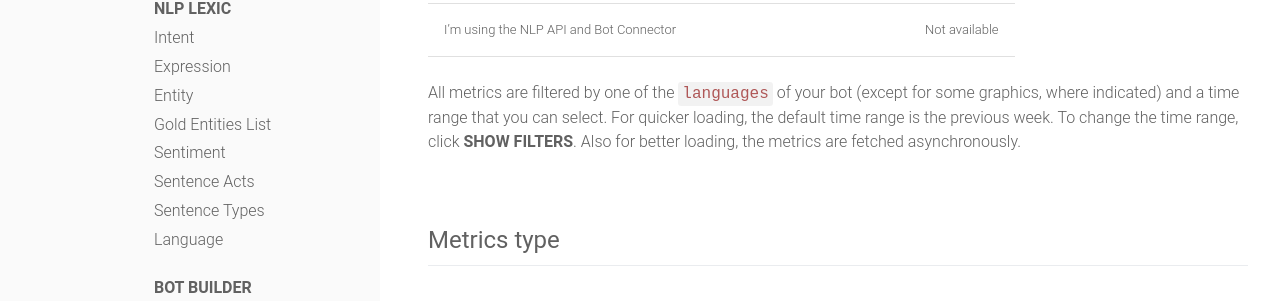
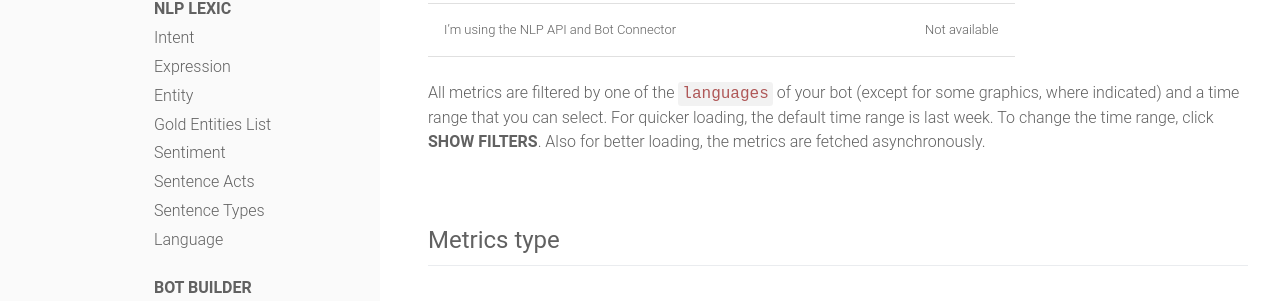
Before and after one commit to SAP-archive/docs, a Jekyll site: the page built from concepts/monitor/usage_metrics.md, in a window 1280 px wide and 900 px high, scrolled down 357 px. Shown: the part 177-478 px from the top of the window. Built offline with Jekyll 4.4.1, drawn with Linux system fonts in a browser that asks for light colours; nearby versions of some CDN libraries; comment, search, counter and statistics services are not loaded.

Commit message:
Update usage_metrics.md

```diff
--- a/concepts/monitor/usage_metrics.md
+++ b/concepts/monitor/usage_metrics.md
@@ -17,7 +17,7 @@ All metrics are extracted from the conversations that users have with your bot t
 | I'm using the NLP API and Bot Connector | Not available |
 
 <br>
-All metrics are filtered by one of the `languages` of your bot (except for some graphics, where indicated) and a time range that you can select. For quicker loading, the default time range is the previous week. To change the time range, click **SHOW FILTERS**. Also for better loading, the metrics are fetched asynchronously.
+All metrics are filtered by one of the `languages` of your bot (except for some graphics, where indicated) and a time range that you can select. For quicker loading, the default time range is last week. To change the time range, click **SHOW FILTERS**. Also for better loading, the metrics are fetched asynchronously.
 
 ## Metrics type
 
```
